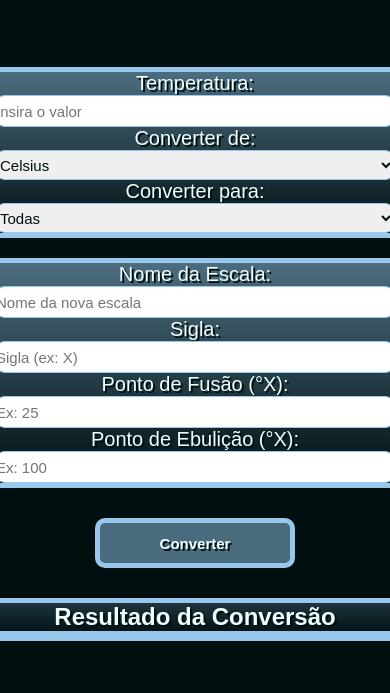
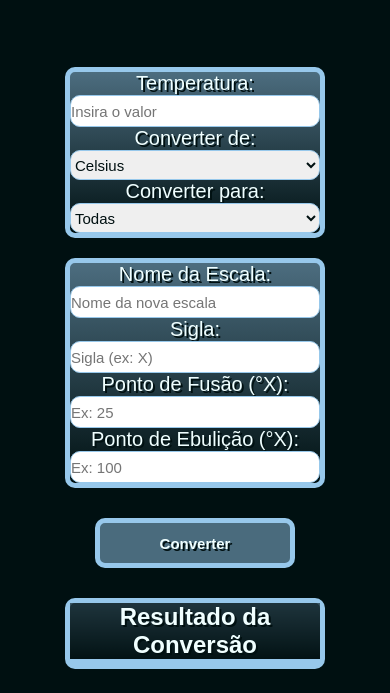
Before and after one commit to Joaquimfl8/Conversor-de-Escalas-Termicas, a plain HTML site: page index.html in a window 390 px wide. Shown: the part 151-844 px from the top of the page. Drawn offline with Linux system fonts and the light colour scheme.

Commit message:
Update style.css

```diff
--- a/style.css
+++ b/style.css
@@ -132,7 +132,7 @@ h2 {
     border-bottom: 5px #97C8EB solid;;
 }
 
-@media(max-width: 430px) {
+@media(max-width: 920px) {
 
     html {
         height: auto;
@@ -171,9 +171,15 @@ h2 {
 
     .block1 {
         padding: 0;
+        width: 250px;
     }
 
     .block-2 {
         padding: 0;
+        width: 250px;
+    }
+
+    #popup {
+        width: 250px;
     }
 }
```
